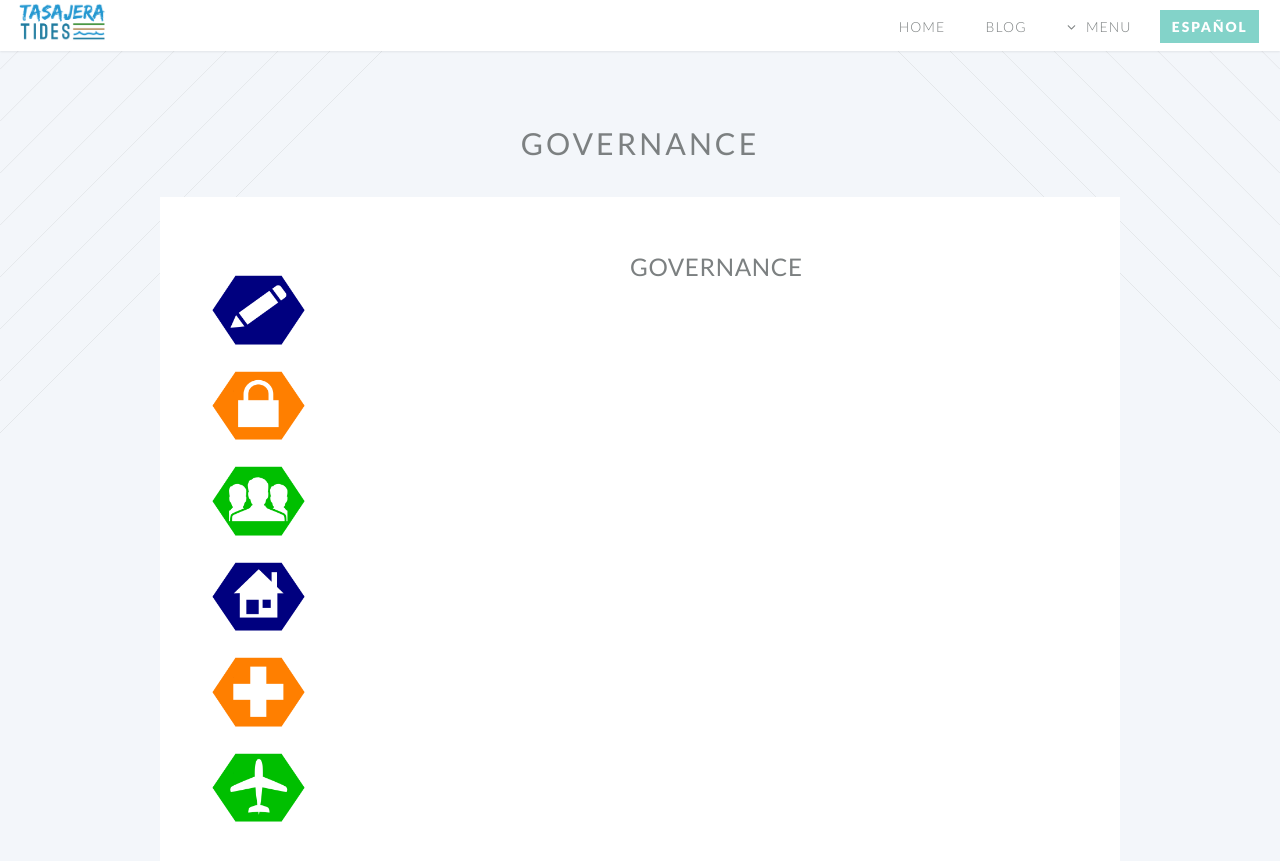
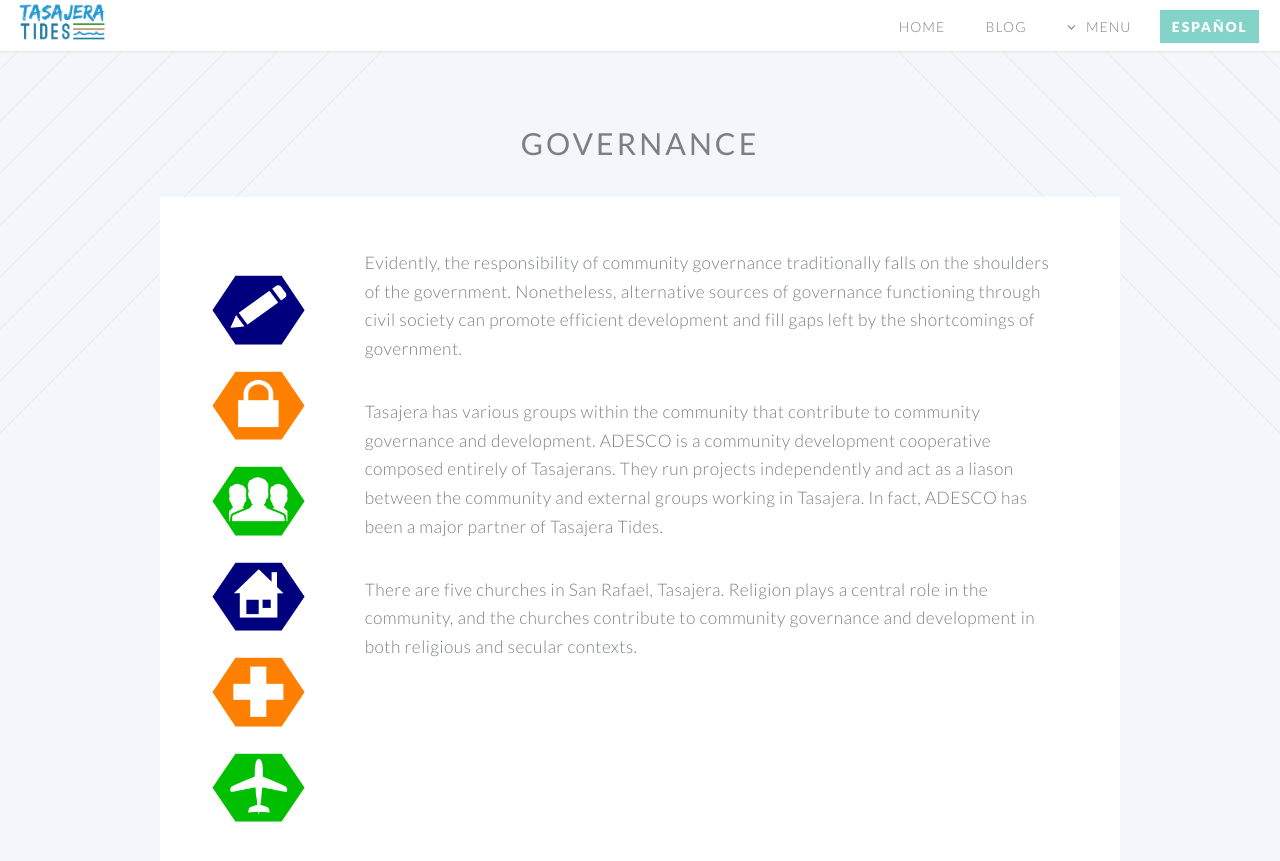
Before and after one commit to danteo90/danteo90.github.io, a Jekyll site: the page governance.html, which Jekyll copies as it is, in a window 1280 px wide and 900 px high. Shown: the top 861 px of the window. Built offline with Jekyll 4.4.1, drawn with Linux system fonts in a browser that asks for light colours.

Commit message:
Update governance.html

```diff
--- a/governance.html
+++ b/governance.html
@@ -138,9 +138,9 @@
 								<!-- Content -->
 									<div class="content">
 										<section>
-											<header>
-												<h3><strong>Governance</strong></h3>
-											</header>
+											<p>Evidently, the responsibility of community governance traditionally falls on the shoulders of the government. Nonetheless, alternative sources of governance functioning through civil society can promote efficient development and fill gaps left by the shortcomings of government.</p>
+											<p>Tasajera has various groups within the community that contribute to community governance and development. ADESCO is a community development cooperative composed entirely of Tasajerans. They run projects independently and act as a liason between the community and external groups working in Tasajera. In fact, ADESCO has been a major partner of Tasajera Tides.</p>
+											<p>There are five churches in San Rafael, Tasajera. Religion plays a central role in the community, and the churches contribute to community governance and development in both religious and secular contexts.</p>
 										</section>
 									</div>
 
```
